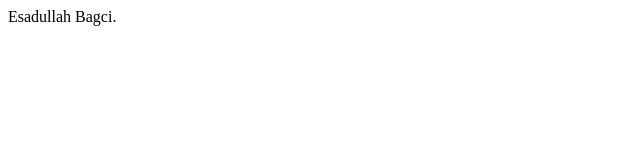
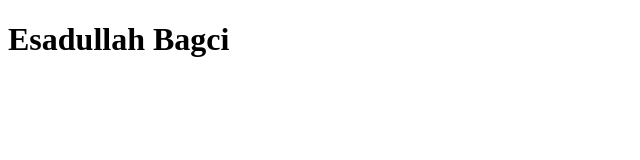
Before and after one commit to Esadullah1/Mijn-website-fbd29b42, a plain HTML site: page index.html in a window 1280 px wide. Shown: the whole page, without its empty margins (0-640 px from the left). Drawn offline with Linux system fonts and the light colour scheme.

Commit message:
Uitwerking van de exercise

```diff
--- a/index.html
+++ b/index.html
@@ -5,8 +5,8 @@
 </head>
 <body>
 
-Esadullah Bagci.
 
+<h1>Esadullah Bagci</h1>
 
 </body>
 </html>
```
